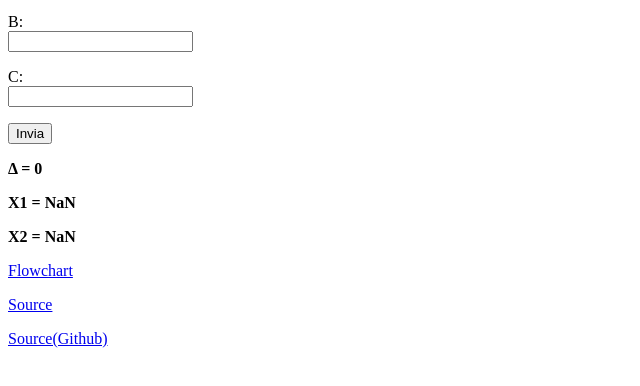
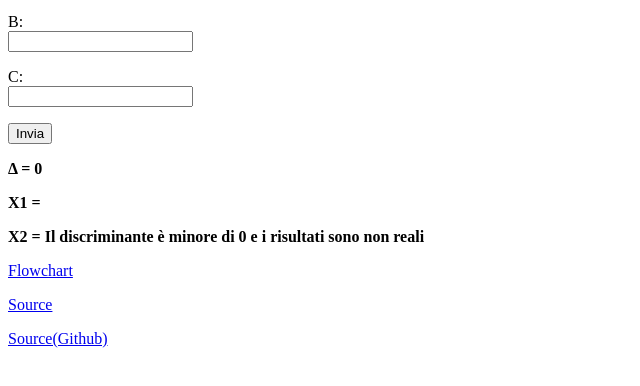
Before and after one commit to Gabri3445/EquazioneSecondoGrado, a plain HTML site: page equazione-secondo-grado/index.html in a window 1280 px wide. Both pictures are taken after a click on the button "Invia". Shown: the part 122-508 px from the top of the page, without its empty margins (0-640 px from the left). Drawn offline with Linux system fonts and the light colour scheme.

Commit message:
If operand

```diff
--- a/equazione-secondo-grado/index.html
+++ b/equazione-secondo-grado/index.html
@@ -38,11 +38,18 @@ function equazioneSecondo(){
  var x2 = 0
  delta = Math.pow(valueB, 2) - 4 * valueA * valueC
  document.getElementById("Delta").innerHTML = delta;
+ if(delta < 0){
  x1 = (-valueB + Math.sqrt(delta)) / (2 * valueA)
  x2 = (-valueB - Math.sqrt(delta)) / (2 * valueA)
  console.log(valueA, valueB, valueC, delta, x1, x2);
  document.getElementById("X1").innerHTML = x1;
  document.getElementById("X2").innerHTML = x2;
+}
+else{
+ const errore = "Il discriminante è minore di 0 e i risultati sono non reali"
+ document.getElementById("Errore").innerHTML = errore;
+}
+
 }
 
 </script>
@@ -56,6 +63,8 @@ function equazioneSecondo(){
 <p> </p>
 
 <b>X2 = <span id="X2"></span> </b>
+
+ <b> <span id="Errore"></span> </b>
 
 <p> </p>
 
```
